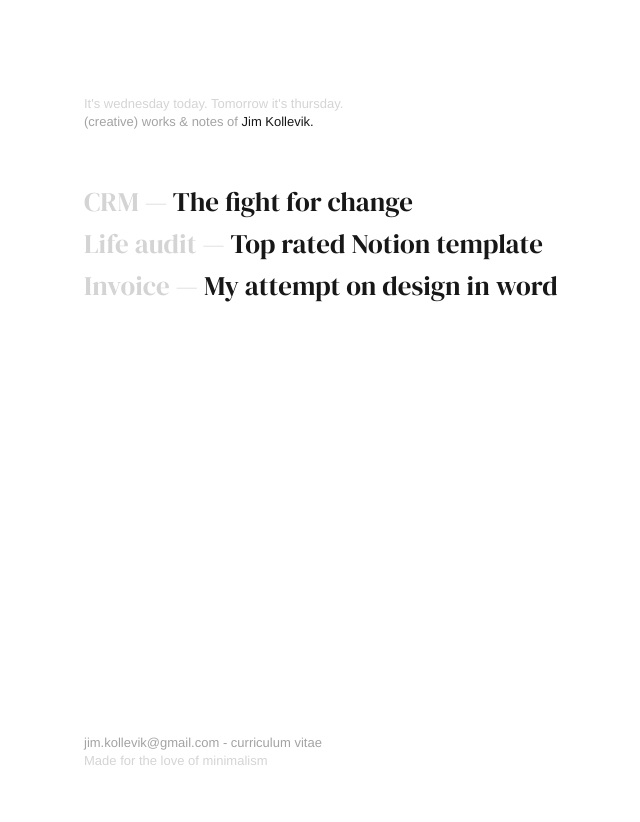
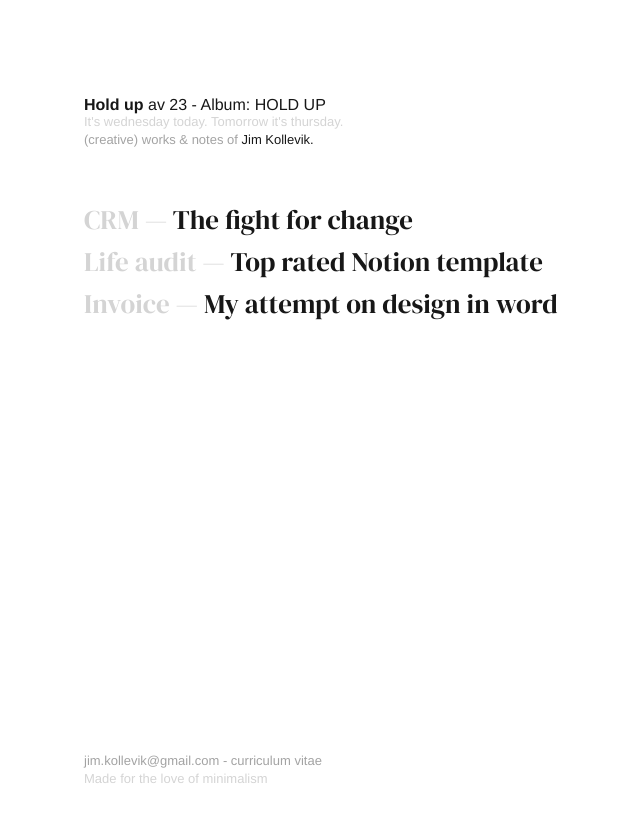
Before and after one commit to jimkollevik/jimkollevik.github.io, a plain HTML site: page index.html in a window 1280 px wide. Shown: the whole page, without its empty margins (172-812 px from the left). Drawn offline with Linux system fonts and the light colour scheme.

Commit message:
Update index.html

```diff
--- a/index.html
+++ b/index.html
@@ -13,6 +13,7 @@
 
 <section class="wrapper">
 	<header>
+    <div id="tracks">Hämtar låtar...</div>
 		<p class="light-grey">It's wednesday today. Tomorrow it's thursday.</p>
 		<p class="dark-grey">(creative) works & notes of <span class="dark">Jim Kollevik.</span></p>
 	</header>
```
